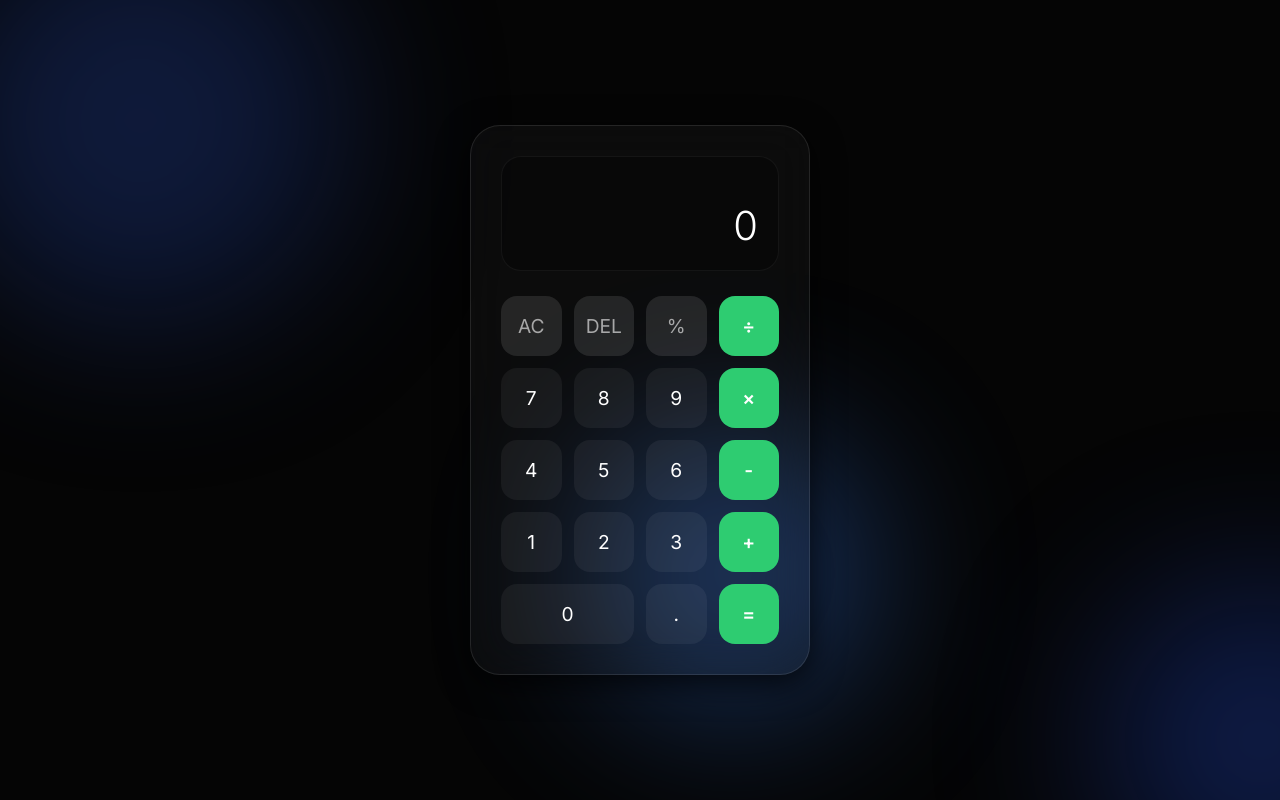
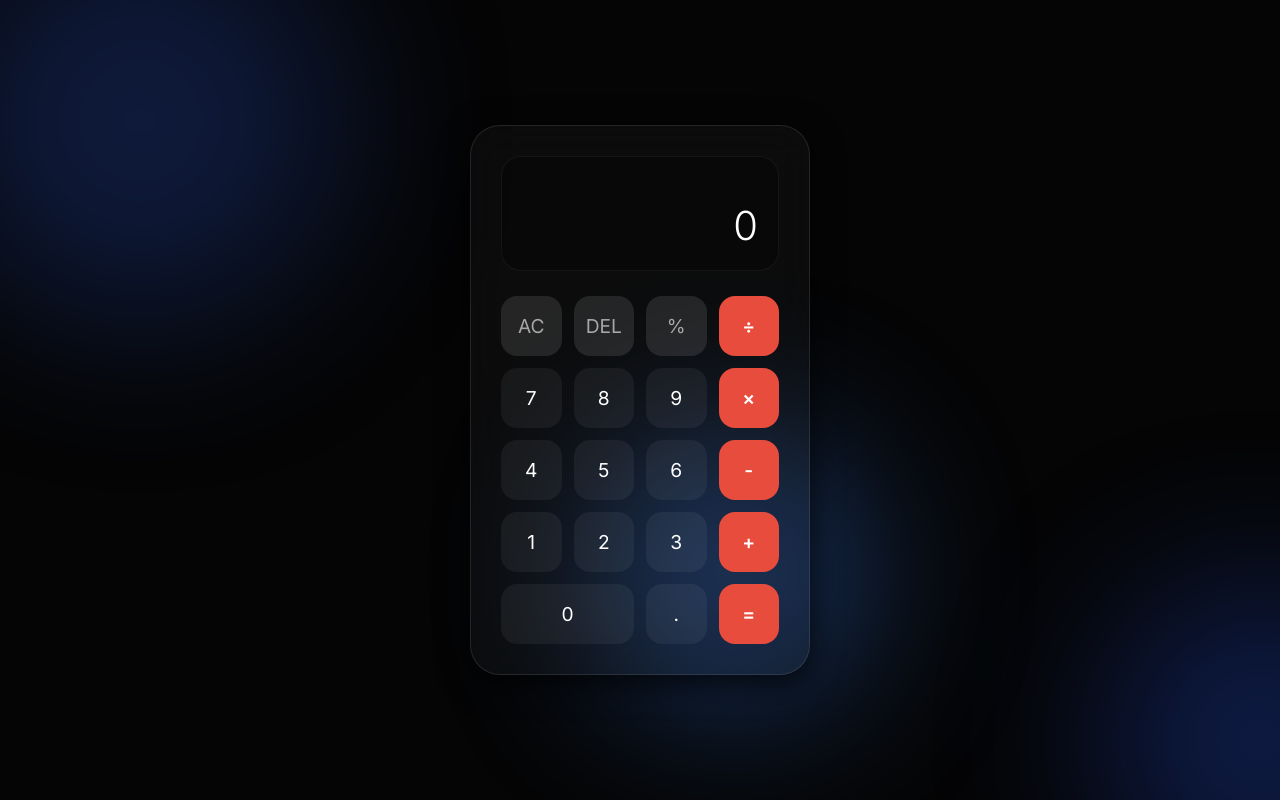
Before and after one commit to Timmmmmyyyyy/experiment, a plain HTML site: page index.html in a window 1280 px wide. Drawn offline with Linux system fonts and the light colour scheme.

Commit message:
Update accent color to red (#e74c3c)

```diff
--- a/style.css
+++ b/style.css
@@ -5,8 +5,8 @@
     --glass-shadow: 0 8px 32px 0 rgba(0, 0, 0, 0.8);
     --text-primary: #ffffff;
     --text-secondary: rgba(255, 255, 255, 0.6);
-    --accent: #2ecc71;
-    --accent-hover: #27ae60;
+    --accent: #e74c3c;
+    --accent-hover: #c0392b;
     --secondary-btn: rgba(255, 255, 255, 0.1);
     --secondary-btn-hover: rgba(255, 255, 255, 0.2);
 }
```
